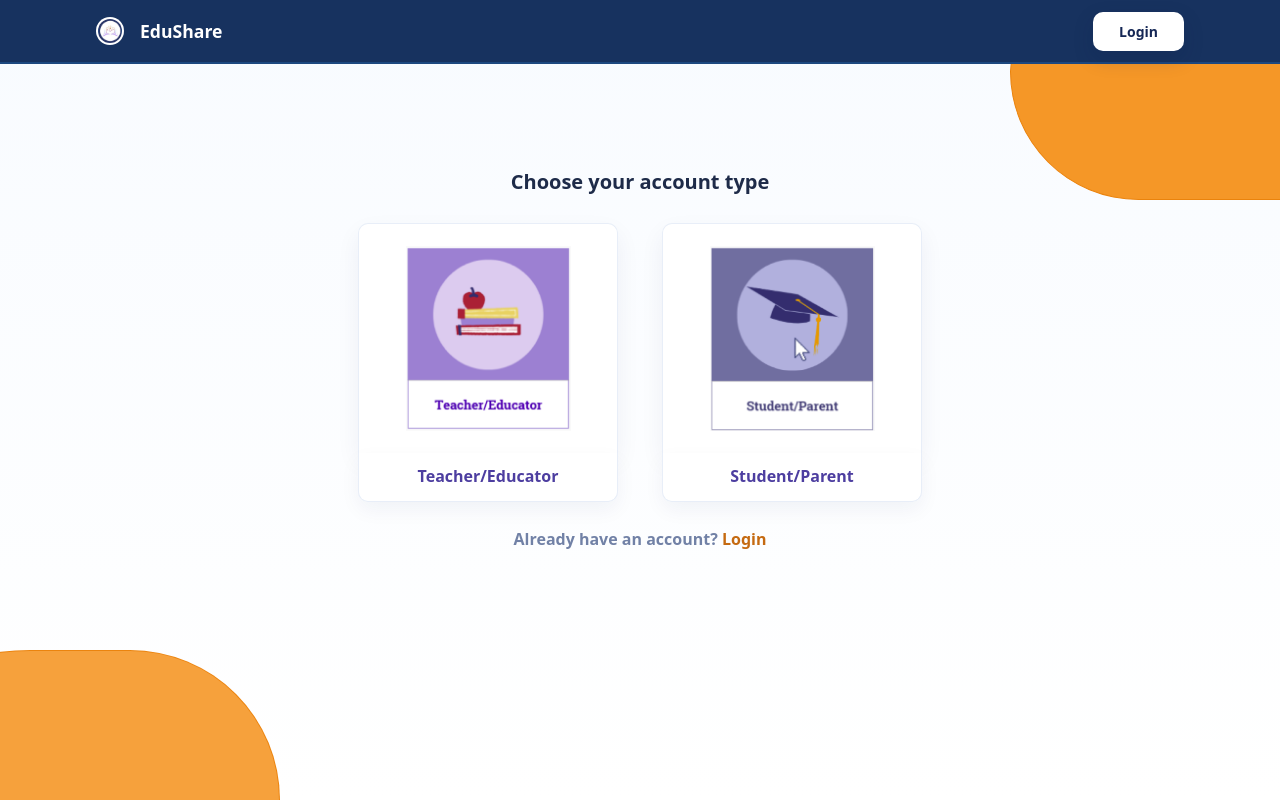
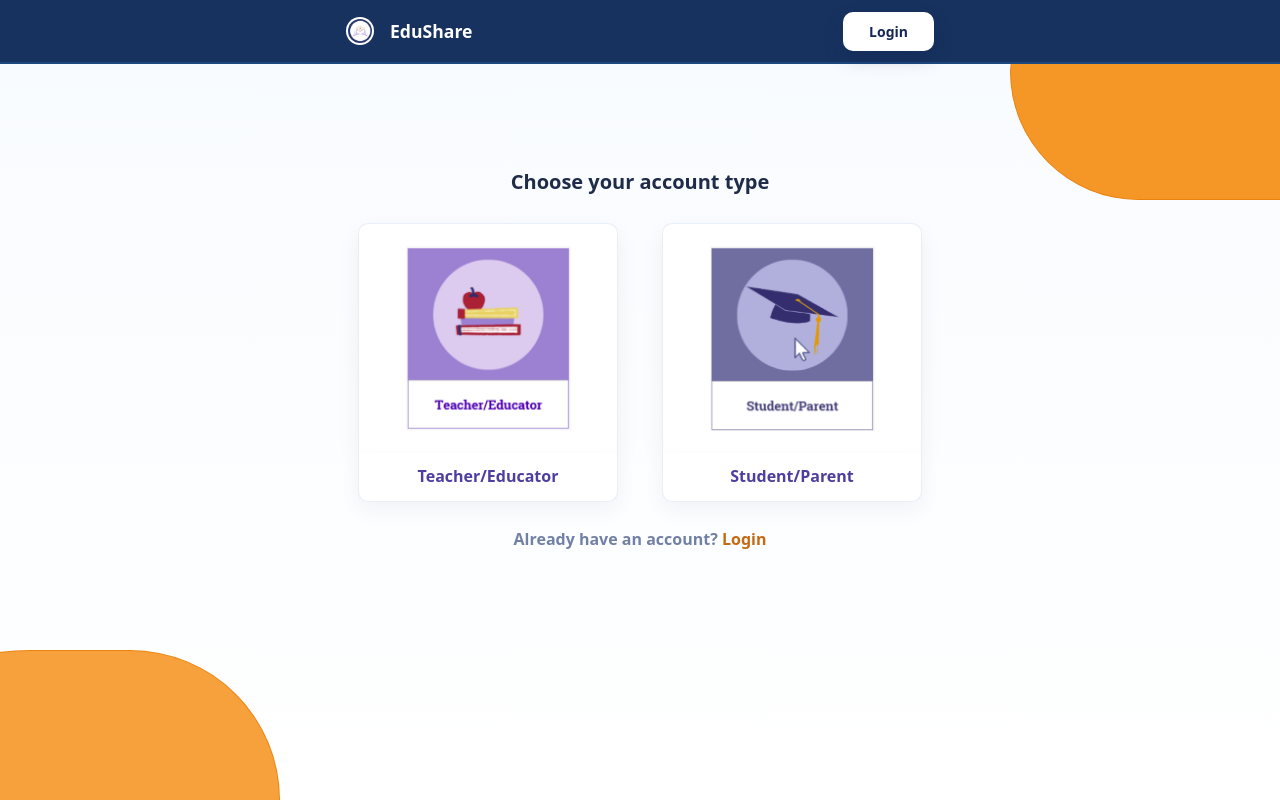
Before and after one commit to edututorca/USask2026, a website: page edushare-cosa-main/Account.html in a window 1280 px wide. Shown: the top 800 px of the page. Drawn offline with Linux system fonts and the light colour scheme.

Commit message:
organize some layout

```diff
--- a/edushare-cosa-main/css/Account.css
+++ b/edushare-cosa-main/css/Account.css
@@ -200,12 +200,12 @@ body {
     filter: brightness(0.97);
 }
 
-/* Push brand to the right a bit */
+/* Push brand to the right or left */
 .topbar__left {
-    margin-left: 80px;   /* adjust value as needed */
+    margin-left: 330px;   /* adjust value as needed */
 }
 
 /* Pull Login button slightly to the left */
 .topbar__right {
-    margin-right: 80px;  /* adjust value as needed */
+    margin-right: 330px;  /* adjust value as needed */
 }
--- a/edushare-cosa-main/css/question-creator.css
+++ b/edushare-cosa-main/css/question-creator.css
@@ -77,3 +77,7 @@
 
 /* Utility */
 .hidden{ display:none !important; }
+
+.topbar__left {
+    margin-left: 330px;   /* adjust value as needed */
+}
```
Also changed, not shown: edushare-cosa-main/Login.html (+2 -2 lines).
